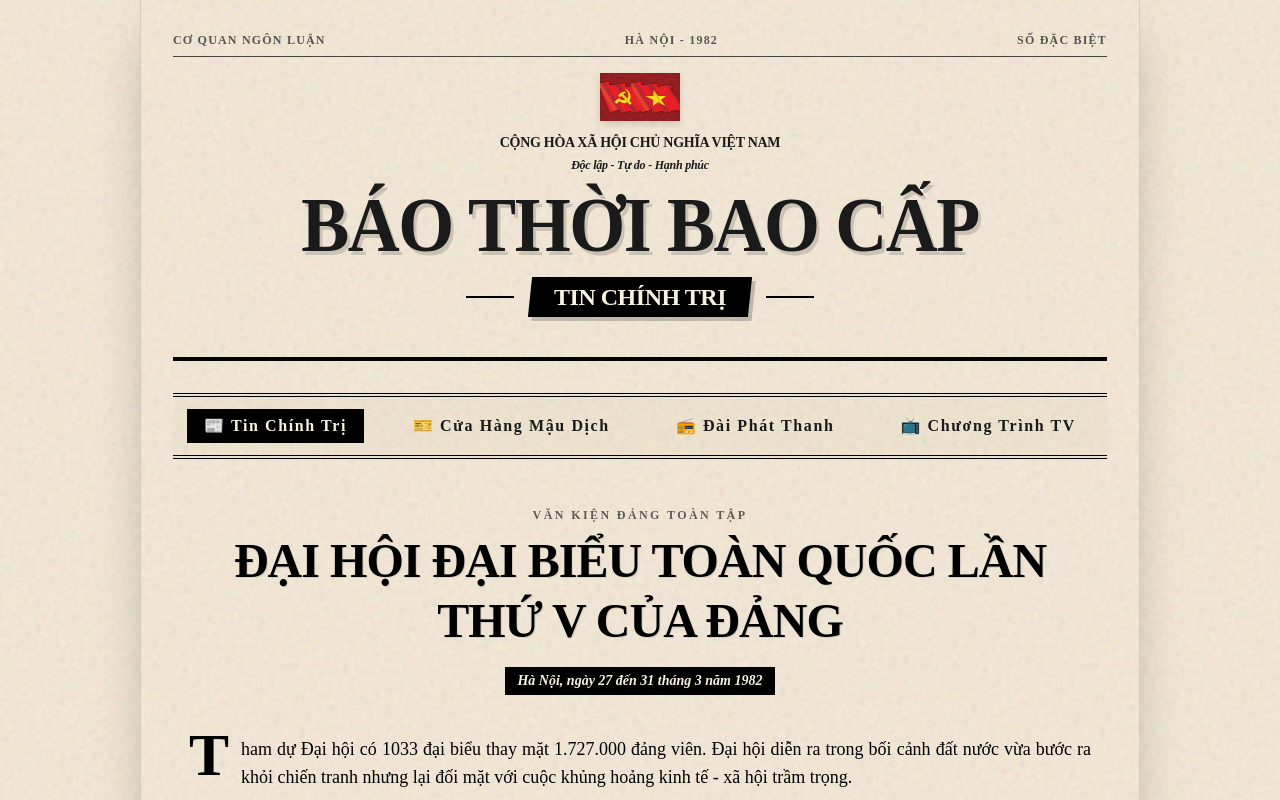
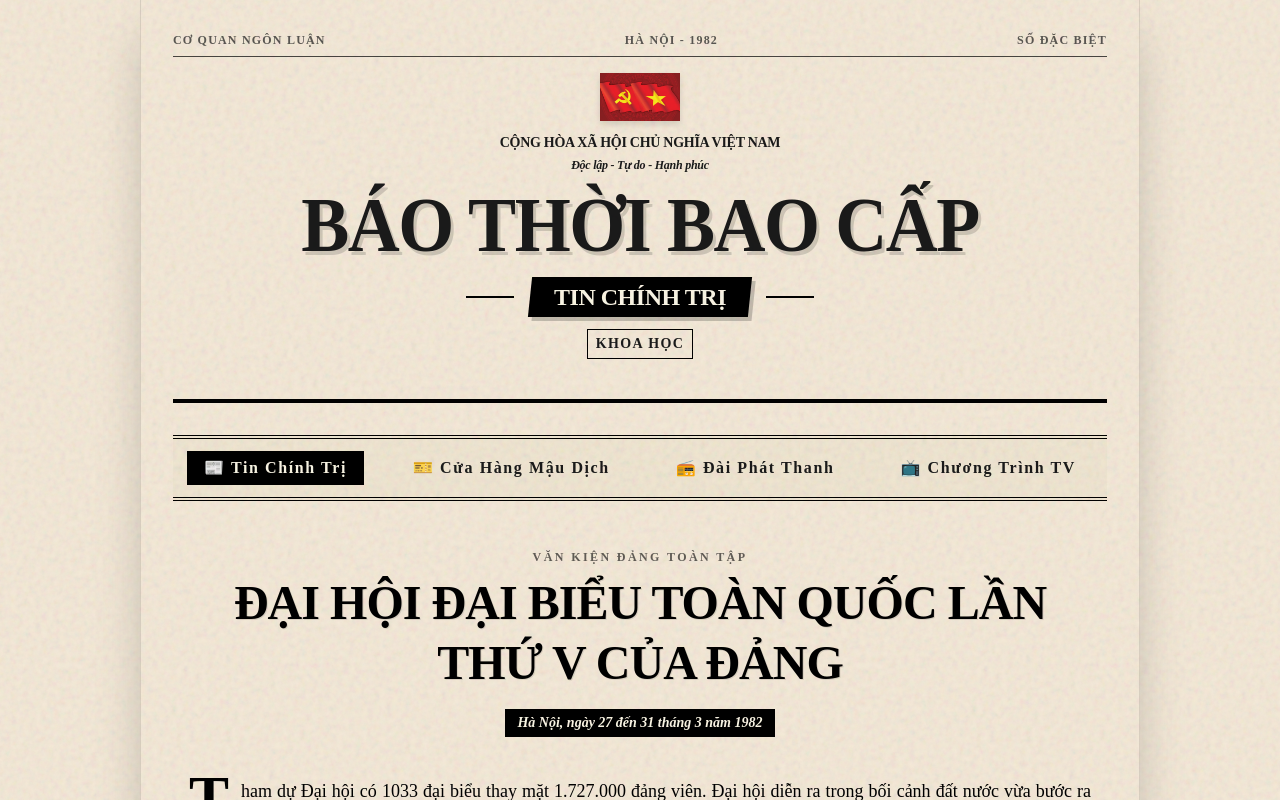
Before and after one commit to antt122/VNR_Newspaper, a Next.js app: page / in a window 1280 px wide. Shown: the top 800 px of the page. Built offline with nearby package versions, Linux system fonts and the light colour scheme.

Commit message:
create: video2

```diff
--- a/components/Header.tsx
+++ b/components/Header.tsx
@@ -1,11 +1,14 @@
 /* components/Header.tsx */
 import React from 'react';
 
+// 1. SỬA: Thêm culturalTitle vào interface (để dấu ? nếu không bắt buộc)
 interface HeaderProps {
   subTitle?: string;
+  culturalTitle?: string;
 }
 
-const Header = ({ subTitle = "TIN CHÍNH TRỊ" }: HeaderProps) => {
+// 2. SỬA: Thêm culturalTitle vào danh sách nhận props
+const Header = ({ subTitle = "TIN CHÍNH TRỊ", culturalTitle }: HeaderProps) => {
   return (
     <header className="border-b-4 border-black mb-8 pb-4 font-serif text-center">
       {/* --- Dòng thông tin nhỏ trên cùng --- */}
@@ -17,7 +20,6 @@ const Header = ({ subTitle = "TIN CHÍNH TRỊ" }: HeaderProps) => {
 
       <div className="py-2">
         {/* --- LOGO CỜ ĐẢNG --- */}
-        {/* Vì để trong public nên src là "/co-dang.webp" */}
         <div className="flex justify-center mb-3">
             <img
               src="codang/codangnuoc.jpg"
@@ -34,22 +36,32 @@ const Header = ({ subTitle = "TIN CHÍNH TRỊ" }: HeaderProps) => {
           Độc lập - Tự do - Hạnh phúc
         </h4>
 
-        {/* --- TÊN BÁO (Style to, đậm) --- */}
+        {/* --- TÊN BÁO --- */}
         <h1 className="text-5xl md:text-7xl font-extrabold uppercase scale-y-110 tracking-tighter mb-2 leading-none"
             style={{ textShadow: '3px 3px 0px rgba(0,0,0,0.15)' }}>
           Báo Thời Bao Cấp
         </h1>
 
         {/* --- KHUNG TIÊU ĐỀ PHỤ --- */}
-        <div className="flex items-center justify-center gap-4 my-4">
-          <div className="h-[2px] w-12 bg-black"></div>
+        <div className="flex flex-col items-center justify-center my-4 gap-2">
+           <div className="flex items-center justify-center gap-4">
+              <div className="h-[2px] w-12 bg-black"></div>
 
-          <h2 className="text-xl md:text-2xl font-bold uppercase bg-black text-[#fcf7e6] px-6 py-1 min-w-[200px] transform -skew-x-6 shadow-[4px_4px_0px_rgba(0,0,0,0.2)]">
-            <span className="block transform skew-x-6">{subTitle}</span>
-          </h2>
+              <h2 className="text-xl md:text-2xl font-bold uppercase bg-black text-[#fcf7e6] px-6 py-1 min-w-[200px] transform -skew-x-6 shadow-[4px_4px_0px_rgba(0,0,0,0.2)]">
+                <span className="block transform skew-x-6">{subTitle}</span>
+              </h2>
 
-          <div className="h-[2px] w-12 bg-black"></div>
+              <div className="h-[2px] w-12 bg-black"></div>
+           </div>
+
+           {/* Nếu có culturalTitle thì hiển thị thêm ở dưới (Tùy chọn) */}
+           {culturalTitle && (
+             <div className="text-sm font-bold uppercase tracking-widest mt-1 border border-black px-2 py-1">
+                {culturalTitle}
+             </div>
+           )}
         </div>
+
       </div>
     </header>
   );
```
